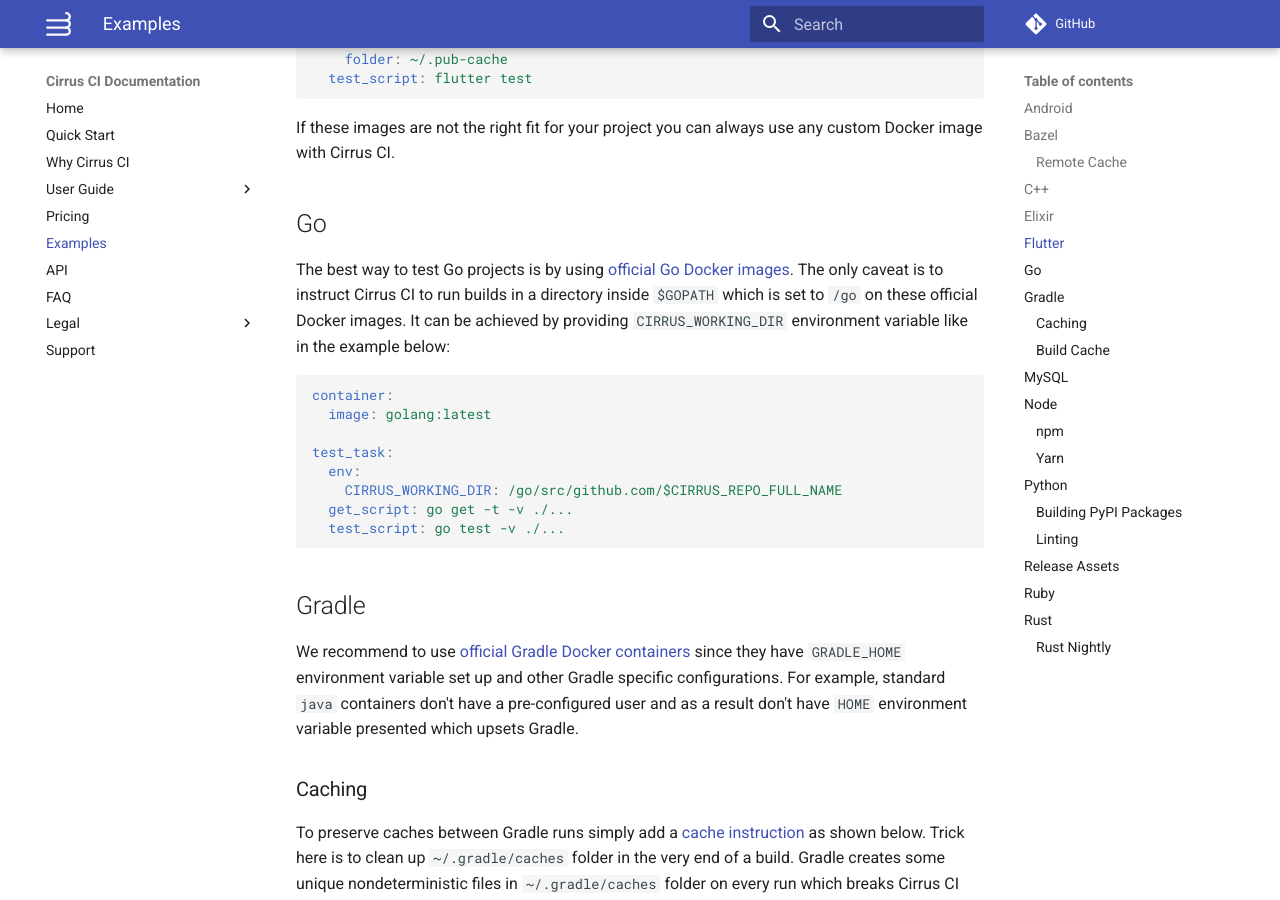
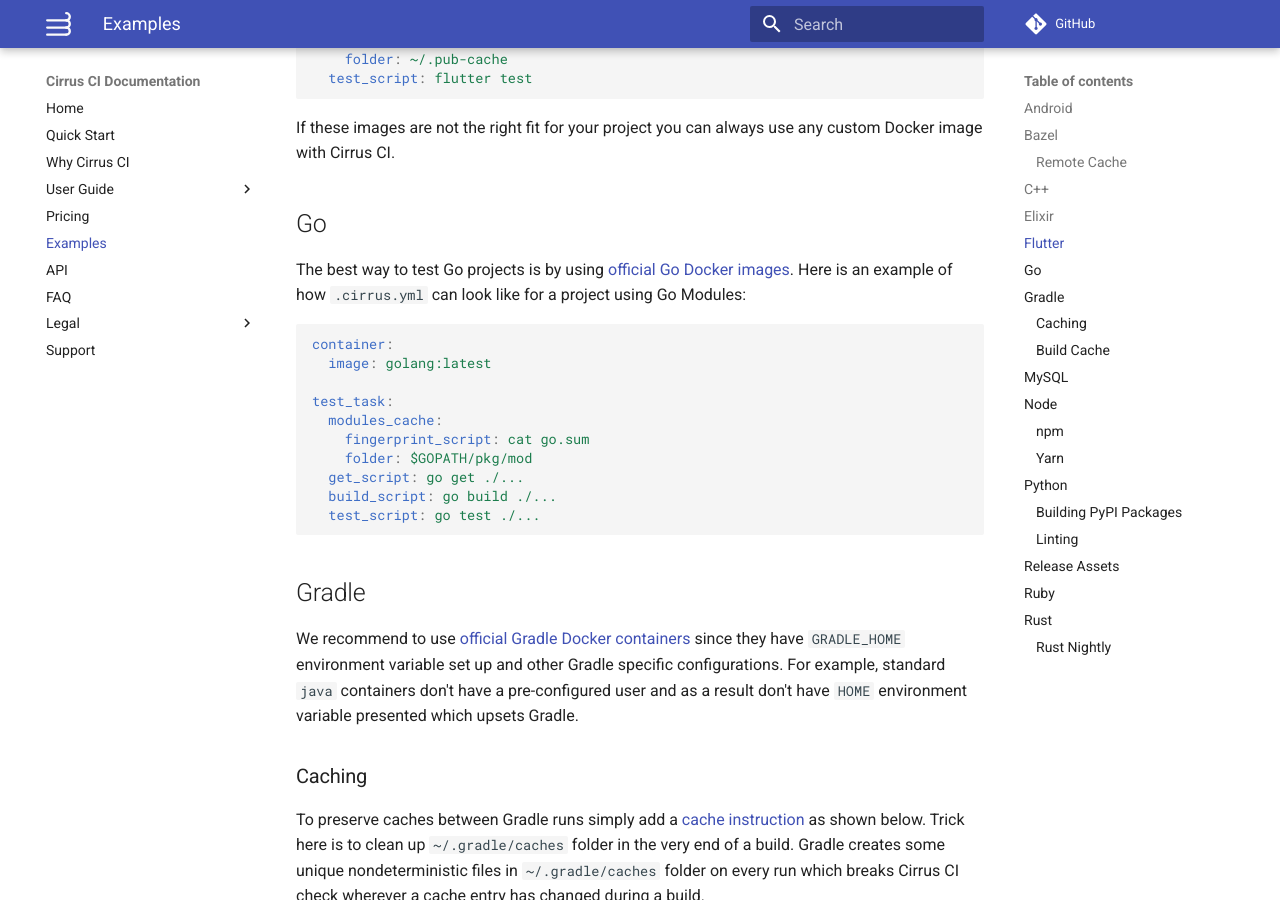
Before and after one commit to cirruslabs/cirrus-ci-docs, an MkDocs documentation site: the page built from docs/examples.md, in a window 1280 px wide and 900 px high, scrolled down 2498 px. Built offline with MkDocs 1.6.1 and Material for MkDocs 9.7.7, drawn with Linux system fonts in a browser that asks for light colours; comment, search, counter and statistics services are not loaded.

Commit message:
Update Go example to use and cache Go Modules

````diff
--- a/docs/examples.md
+++ b/docs/examples.md
@@ -120,19 +120,20 @@ If these images are not the right fit for your project you can always use any cu
 
 ## Go
 
-The best way to test Go projects is by using [official Go Docker images](https://hub.docker.com/_/golang/). The only caveat
-is to instruct Cirrus CI to run builds in a directory inside `$GOPATH` which is set to `/go` on these official Docker images.
-It can be achieved by providing `CIRRUS_WORKING_DIR` environment variable like in the example below:
+The best way to test Go projects is by using [official Go Docker images](https://hub.docker.com/_/golang/). Here is
+an example of how `.cirrus.yml` can look like for a project using Go Modules:
 
 ```yaml
 container:
   image: golang:latest
 
 test_task:
-  env:
-    CIRRUS_WORKING_DIR: /go/src/github.com/$CIRRUS_REPO_FULL_NAME
-  get_script: go get -t -v ./...
-  test_script: go test -v ./...
+  modules_cache:
+    fingerprint_script: cat go.sum
+    folder: $GOPATH/pkg/mod
+  get_script: go get ./...
+  build_script: go build ./...
+  test_script: go test ./...
 ```
 
 ## Gradle
````
